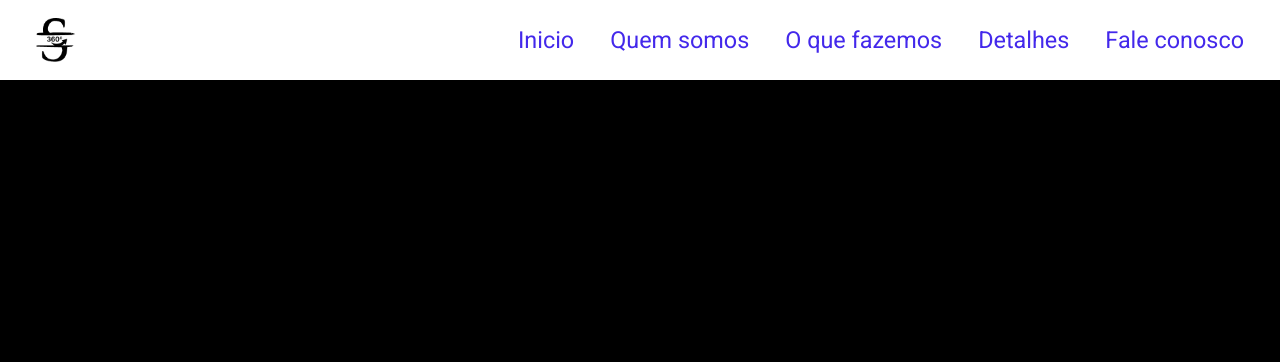
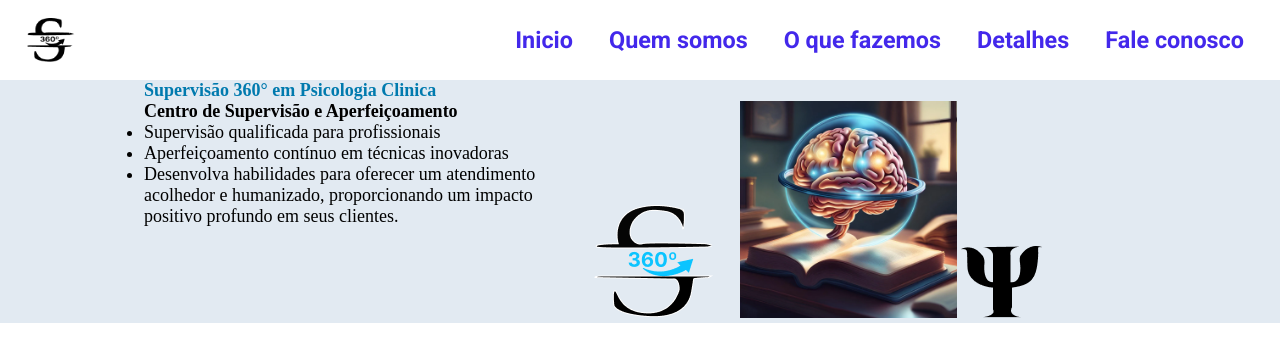
Before and after one commit to RebecaTI/site-psicologia, a plain HTML site: page index.html in a window 1280 px wide. Drawn offline with Linux system fonts and the light colour scheme; a web font is replaced by a local one.

Commit message:
testando as distancias

```diff
--- /dev/null
+++ b/assets/css/imports.css
@@ -0,0 +1 @@
+@import url('./inicio.css');
--- /dev/null
+++ b/assets/css/inicio.css
@@ -0,0 +1,17 @@
+#inicio{
+  background:var(--azul-suave);
+  padding:0 8rem;
+}
+
+.conteiner-begin{
+  display:flex;
+  justify-content:space-between;
+}
+
+#inicio h1{
+  color:var(--azul);
+}
+
+.img-cerebro{
+  width: 40%;
+}
--- a/assets/css/style.css
+++ b/assets/css/style.css
@@ -9,6 +9,8 @@
   --branco: #FFFFFF;
   --preto: #000000;
   --azul-forte: #4328EB;
+  --azul:#007AAE;
+  --azul-suave:#E2EAF2;
 
   /* font family */
   --content-font: "Poppins", sans-serif;
@@ -21,7 +23,7 @@ header{
 }
 
 .logo-image{
-  padding: 1rem 0 1rem 2rem;
+  padding: 1rem 0 1rem 1.5rem;
   width:80px;
   height:80px;
 }
@@ -48,10 +50,7 @@ header{
   text-decoration: none;
   padding: 0 1rem;
   font-size: 1.3rem;
+  font-weight:bold;
   color:var(--azul-forte);
   font-family:var(--roboto-font);
 }
-
-body{
-  background-color: black;
-}
--- a/index.html
+++ b/index.html
@@ -11,6 +11,7 @@
   <title>Supervisão Clínica S360°</title>
 
   <link rel="stylesheet" href="./assets/css/style.css">
+  <link rel="stylesheet" href="./assets/css/imports.css">
 </head>
 <body>
   <header>
@@ -38,8 +39,25 @@
     </nav>
   </header>
 
-  <body>
+  <section id="inicio">
+    <h1>Supervisão 360° em Psicologia Clinica</h1>
+    <div class="conteiner-begin">
+      <div class="content-begin">
+        <h2>Centro de Supervisão e Aperfeiçoamento</h2>
+        <ul>
+          <li class="text-content">Supervisão qualificada para profissionais
+          </li>
+          <li class="text-content">Aperfeiçoamento contínuo em técnicas inovadoras</li>
+          <li class="text-content">Desenvolva habilidades para oferecer um atendimento acolhedor e humanizado, proporcionando um impacto positivo profundo em seus clientes.</li>
+        </ul>
+      </div>
 
-  </body>
+      <div class="img-begin">
+        <img src="./assets/image/icon/Logo-centro-azul.png" alt="Logo 360° em psicologia clinica">
+        <img class="img-cerebro" src="./assets/image/cerebro.webp" alt="cerebro com luzes ao redor">
+        <img src="./assets/image/icon/simbolo-psicologia.png" alt="simbolo da psicologia">
+      </div>
+    </div>
+  </section>
 </body>
 </html>
```
Also changed, not shown: assets/image/cerebro.webp (renamed from assets/image/06fe2be6b2cc2aa6029d7492ae205a8d.webp), assets/image/fabiana.webp (renamed from assets/image/082756cbac1e710a4433a71307c34dc9.webp), assets/image/grupo de pessoas estudando.webp (renamed from assets/image/d7f549c6207f261eb774f2a4a6b9aadf.webp), assets/image/icon/Logo-centro-azul.png (added), assets/image/icon/simbolo-psicologia.png (added), assets/image/mari.jpeg (renamed from assets/image/3fb23333-880b-4f52-b4ec-be03de874710.jpeg).
